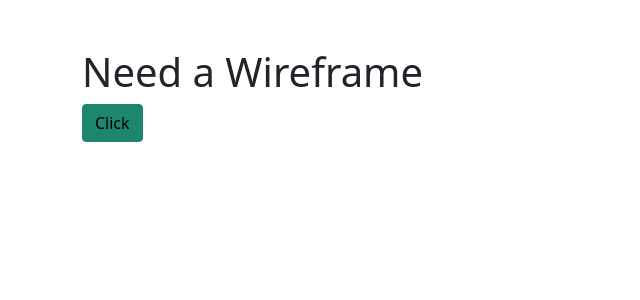
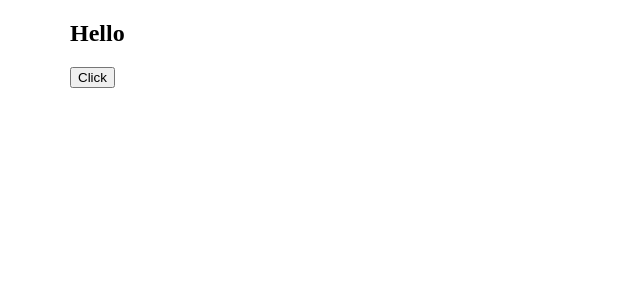
Before and after one commit to DevSelwynJay/Completion-of-Grade-System, a React (Create React App) app: page / in a window 1280 px wide. Shown: the top 300 px of the page, without its empty margins (0-640 px from the left). Built offline with nearby package versions, Linux system fonts and the light colour scheme.

Commit message:
sass and custom bootstrap

```diff
--- a/src/App.js
+++ b/src/App.js
@@ -1,16 +1,16 @@
 import './custom_bootstrap/custom_bootstrap.scss';
-import { Button } from 'react-bootstrap';
+
 
 function App() {
   return (
     <div className="App">
 
-      <section className='py-5'>
-        <div className="container">
-          <h1>Need a Wireframe</h1>
-          <Button>Click</Button>
-        </div>
-      </section>
+       <section className='py-3'>
+         <div className='container'>
+            <h1 className='text-center'>Hello</h1>
+            <button className='btn btn-primary'>Click</button>
+         </div>
+       </section>
 
     </div>
   );
--- a/src/custom_bootstrap/custom_bootstrap.scss
+++ b/src/custom_bootstrap/custom_bootstrap.scss
@@ -1,5 +1,10 @@
-//SET VARIABLES
-$primary: #1D876D;
+//Dependencies
+@import "../../node_modules/bootstrap/scss/functions";
+@import "../../node_modules/bootstrap/scss/variables";
+@import "../../node_modules/bootstrap/scss/mixins";
 
-//IMPORT
-@import '../../node_modules/bootstrap/scss/bootstrap.scss';
+//Include any optional Bootstrap CSS as needed
+@import "../../node_modules/bootstrap/scss/containers";
+@import "../../node_modules/bootstrap/scss/grid";
+
+//Add additional custom code here
```
